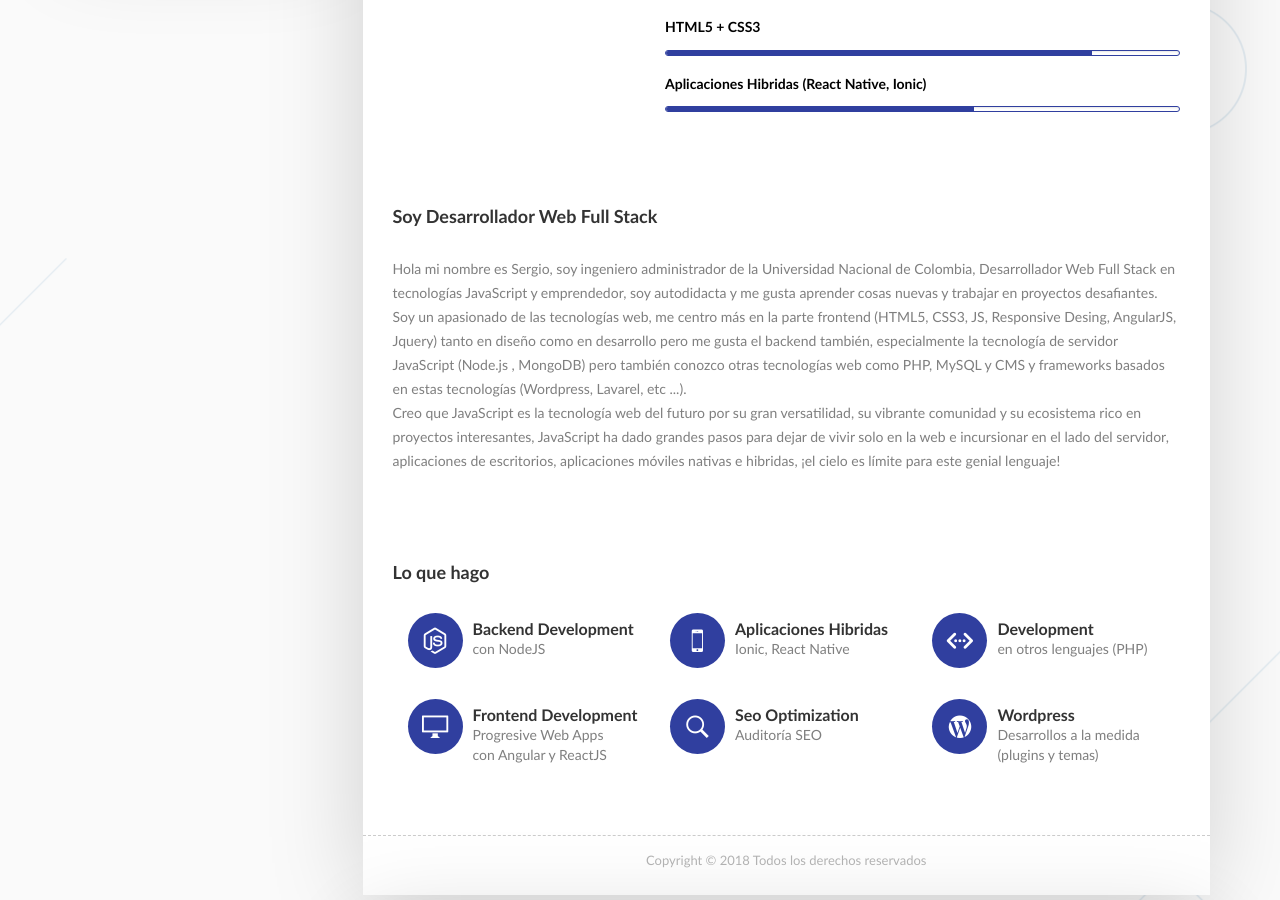
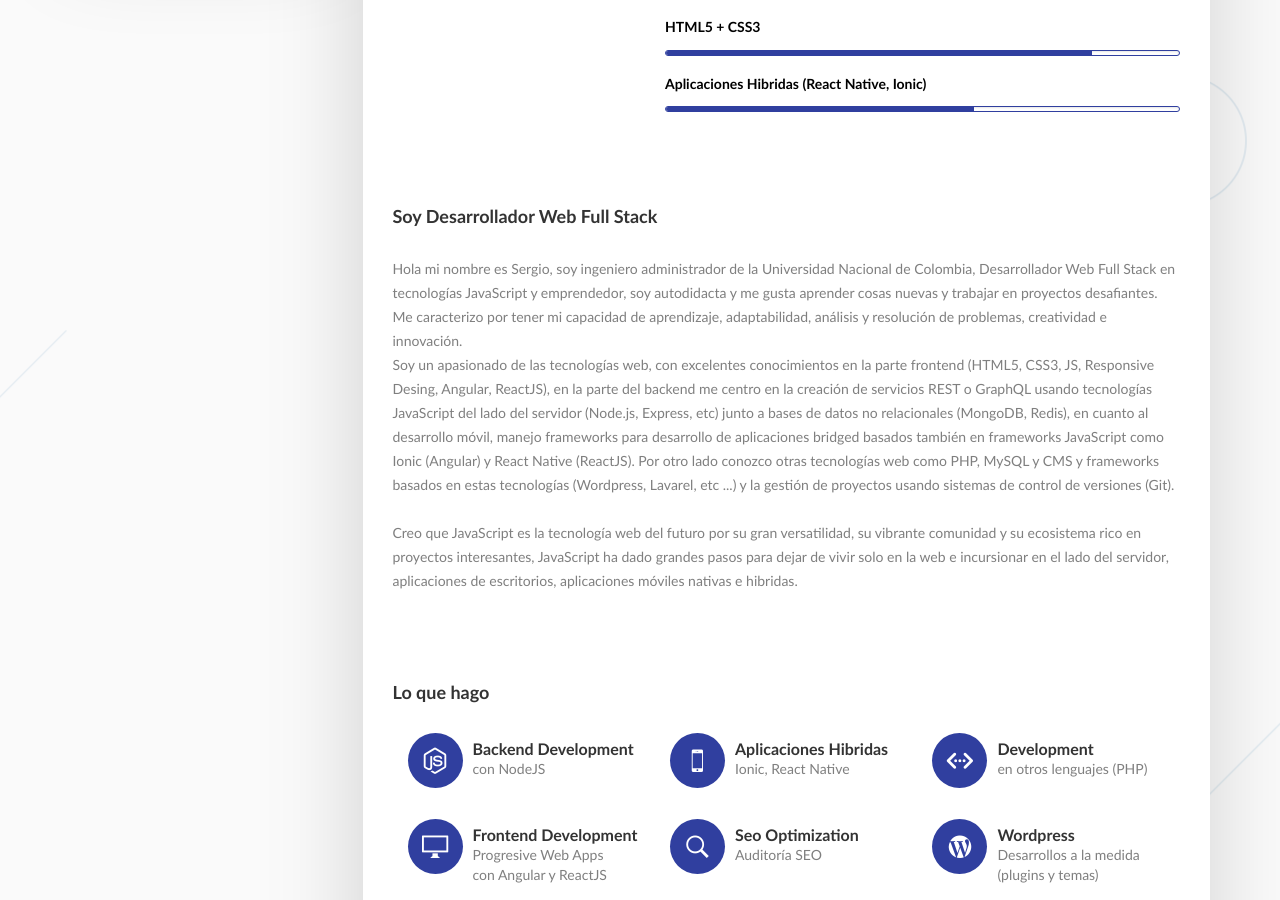
Before and after one commit to sdpomaricoh/sdpomaricoh.github.io, a Jekyll site: the page built from index.html, in a window 1280 px wide and 900 px high, scrolled down 676 px. Built offline with Jekyll 4.4.1, drawn with Linux system fonts in a browser that asks for light colours; nearby versions of some CDN libraries; some of the changed text lies outside the part shown.

Commit message:
cambios en textos

```diff
--- a/_includes/aboutme.html
+++ b/_includes/aboutme.html
@@ -64,8 +64,9 @@
             <div class="col-md-12 about-text">
                 <h2 class="section-title">Soy Desarrollador Web Full Stack</h2>
                 <p>
-                    Hola mi nombre es Sergio, soy ingeniero administrador de la Universidad Nacional de Colombia, Desarrollador Web Full Stack en tecnologías JavaScript y emprendedor, soy autodidacta y me gusta aprender cosas nuevas y trabajar en proyectos desafiantes. Soy un apasionado de las tecnologías web, me centro más en la parte frontend (HTML5, CSS3, JS, Responsive Desing, AngularJS, Jquery) tanto en diseño como en desarrollo pero me gusta el backend también, especialmente la tecnología de servidor JavaScript (Node.js , MongoDB) pero también conozco otras tecnologías web como PHP, MySQL y CMS y frameworks basados en estas tecnologías (Wordpress, Lavarel, etc ...).<br>
-                    Creo que JavaScript es la tecnología web del futuro por su gran versatilidad, su vibrante comunidad y su ecosistema rico en proyectos interesantes, JavaScript ha dado grandes pasos para dejar de vivir solo en la web e incursionar en el lado del servidor, aplicaciones de escritorios, aplicaciones móviles nativas e hibridas, ¡el cielo es límite para este genial lenguaje!
+                    Hola mi nombre es Sergio, soy ingeniero administrador de la Universidad Nacional de Colombia, Desarrollador Web Full Stack en tecnologías JavaScript y emprendedor, soy autodidacta y me gusta aprender cosas nuevas y trabajar en proyectos desafiantes. Me caracterizo por tener mi capacidad de aprendizaje, adaptabilidad, análisis y resolución de problemas, creatividad e innovación. <br>
+                    Soy un apasionado de las tecnologías web, con excelentes conocimientos en la parte frontend (HTML5, CSS3, JS, Responsive Desing, Angular, ReactJS), en la parte del backend me centro en la creación de servicios REST o GraphQL  usando tecnologías JavaScript del lado del servidor (Node.js, Express, etc) junto a bases de datos no relacionales (MongoDB, Redis), en cuanto al desarrollo móvil, manejo frameworks para desarrollo de aplicaciones bridged basados también en frameworks JavaScript como Ionic (Angular) y React Native (ReactJS).  Por otro lado conozco otras tecnologías web como PHP, MySQL y CMS y frameworks basados en estas tecnologías (Wordpress, Lavarel, etc ...) y la gestión de proyectos usando sistemas de control de versiones (Git). <br> <br>
+                    Creo que JavaScript es la tecnología web del futuro por su gran versatilidad, su vibrante comunidad y su ecosistema rico en proyectos interesantes, JavaScript ha dado grandes pasos para dejar de vivir solo en la web e incursionar en el lado del servidor, aplicaciones de escritorios, aplicaciones móviles nativas e hibridas.
                 </p>
             </div>
 
--- a/_includes/resume.html
+++ b/_includes/resume.html
@@ -30,7 +30,7 @@
 					<div class="resume-info">
                         <h2 class="info-title">Web Developer - <a hreflang="es" href="http://www.e-volution.com.co/">e-volution</a></h2>
                         <span class="info-date">2016 - 2017</span>
-                        <p>Desarrollos web a la medida para sitios corporativos construidos bajo cms basados en PHP y JavaScript<est class=""></est></p>
+                        <p>Desarrollos web a la medida para sitios corporativos construidos bajo cms basados en PHP y single pages apps basadas en JavaScript<est class=""></est></p>
                     </div> <!-- .resume-info -->
                     <div class="resume-info">
                         <h2 class="info-title">Web Developer - <a hreflang="es" href="http://www.parexton.com/">Parexton</a></h2>
@@ -45,7 +45,8 @@
                     <div class="resume-info">
                         <h2 class="info-title">Full Stack Developer – <a href="http://lm.net.co/">LM Estudio Web</a></h2>
                         <span class="info-date">2017 - Presente</span>
-                        <p>Coordinar e implementar el diseño y desarrollo de todas las plataformas web para <a  hreflang="es" ref="https://wagglio.co/" >Wagglio</a>, desarrollando publicidad y otros elementos materiales de la imagen corporativa de la empresa<est class=""></est></p>
+                        <p>Desarrollo de intranets e intrapps basadas en tecnologías JavaScript (backend en nodejs y frontend con angular o ionic ), desarrollos a la medida para sitios webs basados en Wordpress y auditorias seo
+                        </p>
                     </div> <!-- .resume-info -->
                 </div>
             </div>
```
